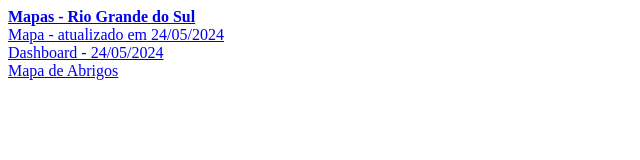
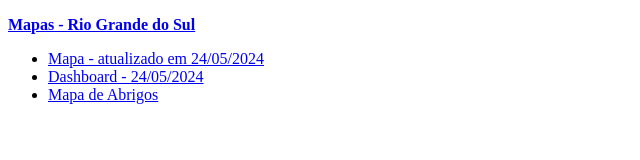
Before and after one commit to planejamentoC3/RS, a plain HTML site: page index.html in a window 1280 px wide. Shown: the whole page, without its empty margins (0-640 px from the left). Drawn offline with Linux system fonts and the light colour scheme.

Commit message:
Update index.html

```diff
--- a/index.html
+++ b/index.html
@@ -5,11 +5,14 @@
 </head>
 <header>
 <nav>
-<a href="index.html"><b>Mapas - Rio Grande do Sul</b></a> <br>
-<a href="https://skyblue-crocodile-720915.hostingersite.com/wp-content/uploads/2024/05/map24.05.2024.html">Mapa - atualizado em 24/05/2024</a> <br>
-<a href="https://lookerstudio.google.com/s/jbo7zKqXZI0">Dashboard - 24/05/2024</a><br>
-<a href="https://www.google.com/maps/d/u/0/viewer?mid=1K8VJ7YDNfHw385S8ck2Q5zbnzjlFso0&ll=-29.923305704756046%2C-51.29162649782936&z=11">Mapa de Abrigos</a><br>
+<p><a href="index.html"><b>Mapas - Rio Grande do Sul</b></a> <br></p>
 
+
+<ul>
+<li><a href="https://skyblue-crocodile-720915.hostingersite.com/wp-content/uploads/2024/05/map24.05.2024.html">Mapa - atualizado em 24/05/2024</a> </li>
+<li><a href="https://lookerstudio.google.com/s/jbo7zKqXZI0">Dashboard - 24/05/2024</a></li>
+<li><a href="https://www.google.com/maps/d/u/0/viewer?mid=1K8VJ7YDNfHw385S8ck2Q5zbnzjlFso0&ll=-29.923305704756046%2C-51.29162649782936&z=11">Mapa de Abrigos</a></li>
+</ul>
 <p>
 
 </nav>
```
